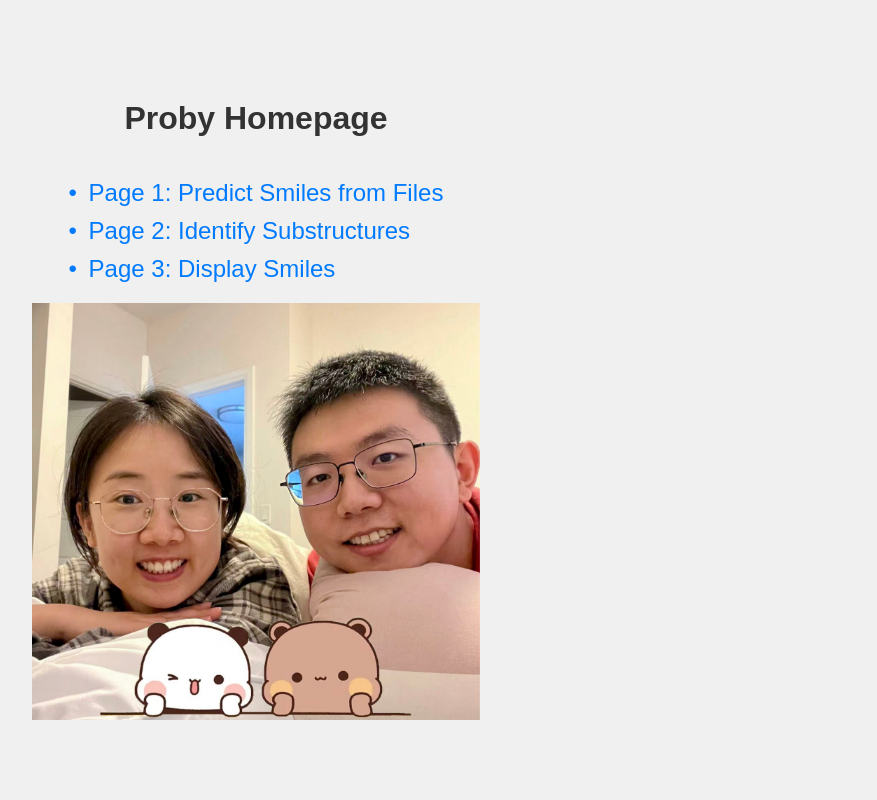
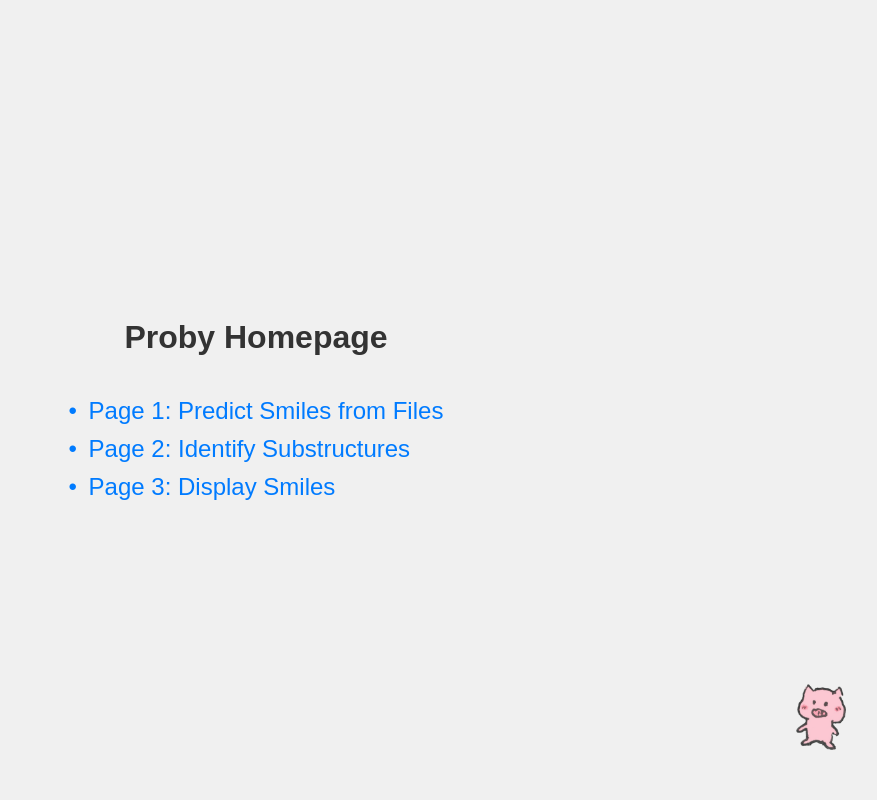
Before and after one commit to 18lyb12/proby, a Flask app: page / in a window 1280 px wide. Shown: the whole page, without its empty margins (384-1261 px from the left). Run offline with Flask 3, Linux system fonts and the light colour scheme.

Commit message:
readme WIP

```diff
--- a/templates/index.html
+++ b/templates/index.html
@@ -53,9 +53,12 @@
         }
 
         img {
-            margin-top: 20px;
-            max-width: 35%;
-            height: auto;
+            position: absolute; /* Position the image relative to the body */
+            bottom: 50px; /* Distance from the bottom */
+            right: 50px; /* Distance from the right */
+            max-width: 50px; /* Set a maximum width for the image */
+            height: auto; /* Maintain the aspect ratio */
+            opacity: 0.8; /* Slight transparency for a subtle effect */
         }
     </style>
 </head>
@@ -68,7 +71,9 @@
 </div>
 
 <!-- Image below the links -->
-<img src="static/images/background.jpg" alt="Background Image">
+<a href="https://18lyb12.github.io/18lyb12.github.io-bzhu_academicpages/" target="_blank">
+    <img src="static/images/zhuzhu.png" alt="Background Image">
+</a>
 
 </body>
 </html>
```
Also changed, not shown: README.md, static/images/zhuzhu.png (added).
